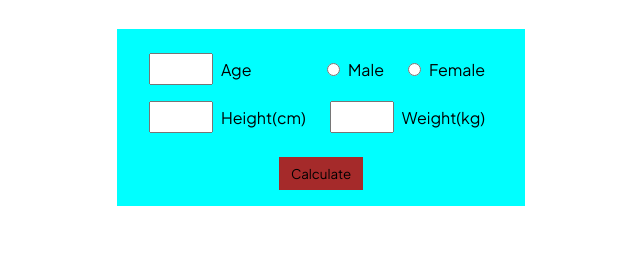
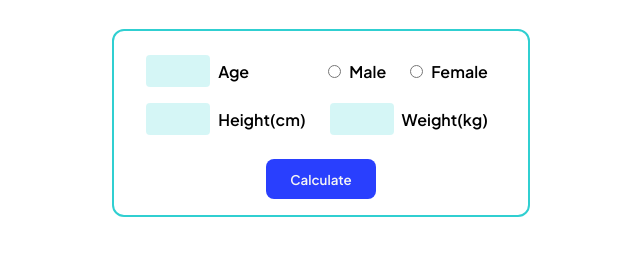
Before and after one commit to tedzies/BMI-Calc, a plain HTML site: page index.html in a window 1280 px wide. Shown: the part 106-362 px from the top of the page, without its empty margins (319-959 px from the left). Drawn offline with Linux system fonts and the light colour scheme.

Commit message:
update style

```diff
--- a/style.css
+++ b/style.css
@@ -18,7 +18,9 @@ body{
 }
 
 .form{
-  background-color: aqua;
+  border: solid 2px;
+  border-color: #30cfd1;
+  border-radius: 12px;
   padding: 16px 0px;
   display: block;
 
@@ -44,6 +46,11 @@ body{
 .text-input{
   width: 64px;
   height: 32px;
+  border-radius: 4px;
+  border: none;
+  background-color: rgba(48, 207, 209, 0.2);
+  text-align: center;
+  font-weight: 500;
 }
 
 .container{
@@ -54,13 +61,20 @@ body{
 button{
   margin: auto;
   border: none;
-  padding: 8px 12px;
-  background-color: brown;
+  height: 40px;
+  padding: 12px 24px;
+  background-color: #293ffe;
+  color: #f5f5f5;
   display: block;
+  text-align: center;
+  font-weight: 600;
+  border-radius: 8px;
+  align-items: center;
 }
 
 p{
   padding: 0px 8px;
+  font-weight: 600;
 }
 
 h1{
```
